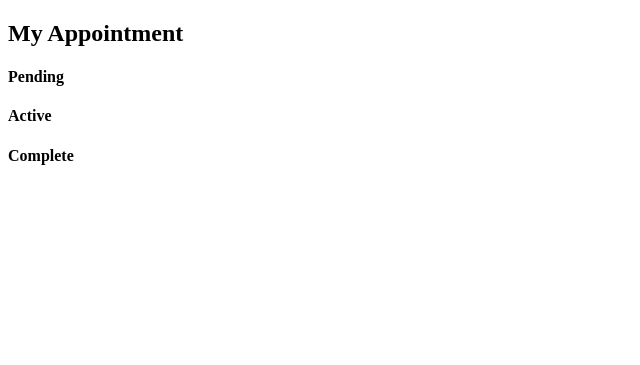
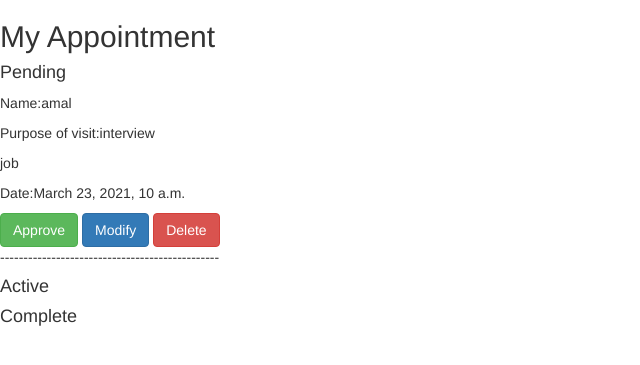
Before and after one commit to bipinchacko/karmi, a Django app: page /longprofile/myappoinment/ in a window 1280 px wide. Shown: the top 365 px of the page, without its empty margins (0-640 px from the left). Run offline with Django 3.2, Linux system fonts and the light colour scheme; data comes from the database, SQL or seed files in the repository; both versions use the stored data as it was after the commit; some libraries are stand-ins or nearby versions.

Commit message:
appoinment1

```diff
--- a/longprofile/models.py
+++ b/longprofile/models.py
@@ -82,4 +82,5 @@ class CreateAppoinment2(models.Model):
     purpose = models.CharField(max_length=250)
     description = models.CharField(max_length=500)
     dateandtime = models.DateTimeField()
+    active = models.IntegerField(default=0)
     created_on = models.DateTimeField(auto_now=True)
--- a/longprofile/views.py
+++ b/longprofile/views.py
@@ -351,6 +351,7 @@ def enquirySave(request,pk):
 #appoinment
 def createAppoinment(request,pk):
     current_user = request.user
+    username = current_user.first_name
     other_user = int(pk)
     form = CreateAppoinmentForm()
     if current_user.id != other_user:
@@ -372,12 +373,15 @@ def createAppoinment(request,pk):
             return HttpResponseRedirect(reverse("createAppoinment",kwargs={'pk':other_user}))
     context = {
         "form":form,
+        "username":username
     }
     return render(request,'longprofile/appoinment.html',context)
 def myappoinment(request):
     date = datetime.datetime.now()
     # current_time = date.strftime("%X")
     # current_date = date.strftime("%Y-%m-%d")
-    pending = CreateAppoinment2.objects.filter(dateandtime__gte = date)
-    print(pending)
-    return render(request,'longprofile/myappoinment.html')
+    pending = CreateAppoinment2.objects.filter(dateandtime__gte = date,active = 0)
+    context = {
+        "pending":pending,
+    }
+    return render(request,'longprofile/myappoinment.html',context)
--- a/templates/longprofile/appoinment.html
+++ b/templates/longprofile/appoinment.html
@@ -11,7 +11,7 @@
     <form method="post" enctype="multipart/form-data">
         {% csrf_token %}
         <label for="name">Name</label>
-        <input type="text" id="name" name="name"><br><br>
+        <input type="text" id="name" name="name" value="{{username}}"><br><br>
         <label for="purpose">Purpose</label>
         <input type="text" id="purpose" name="purpose"><br><br>
         <label for="description">Description</label>
--- a/templates/longprofile/myappoinment.html
+++ b/templates/longprofile/myappoinment.html
@@ -5,10 +5,25 @@
     <meta http-equiv="X-UA-Compatible" content="IE=edge">
     <meta name="viewport" content="width=device-width, initial-scale=1.0">
     <title>Document</title>
+    <link rel="stylesheet" href="https://maxcdn.bootstrapcdn.com/bootstrap/3.4.1/css/bootstrap.min.css">
+    <script src="https://ajax.googleapis.com/ajax/libs/jquery/3.5.1/jquery.min.js"></script>
+    <script src="https://maxcdn.bootstrapcdn.com/bootstrap/3.4.1/js/bootstrap.min.js"></script>
 </head>
 <body>
-    <h2>My Appointment</h2>
-    <h4>Pending</h4>
+    <div>
+        <h2>My Appointment</h2>
+        <h4>Pending</h4>
+        {% for i in pending %}
+            <p>Name:{{i.name}}</p>
+            <p>Purpose of visit:{{i.purpose}}</p>
+            <p>{{i.description}}</p>
+            <p>Date:{{i.dateandtime}}</p>
+            <a type="button" class="btn btn-success" id="approve" role="button" href="#">Approve</a>
+            <a type="button" class="btn btn-primary " id="modify" role="button" href="#">Modify</a>
+            <a type="button" class="btn btn-danger" id="delete" role="button" href="#">Delete</a><br>
+            -----------------------------------------------
+        {% endfor %}
+    </div>
     <h4>Active</h4>
     <h4>Complete</h4>
 </body>
```
Also changed, not shown: db.sqlite3, longprofile/migrations/0017_createappoinment2_active.py (added).
